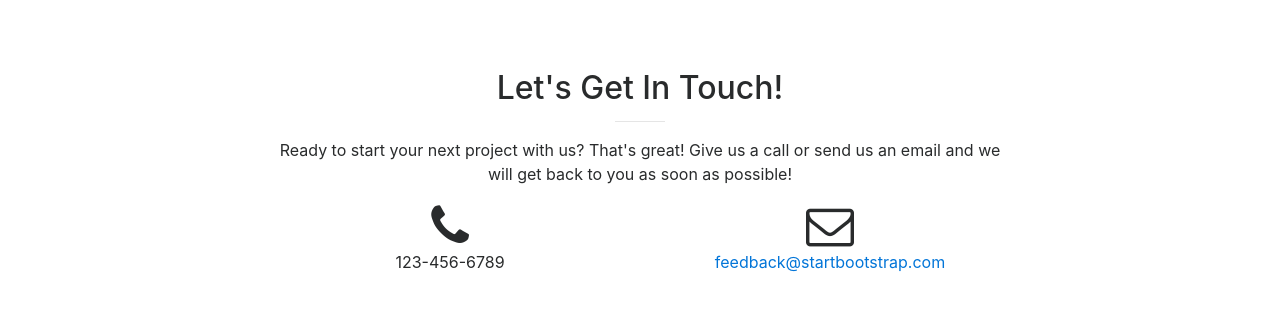
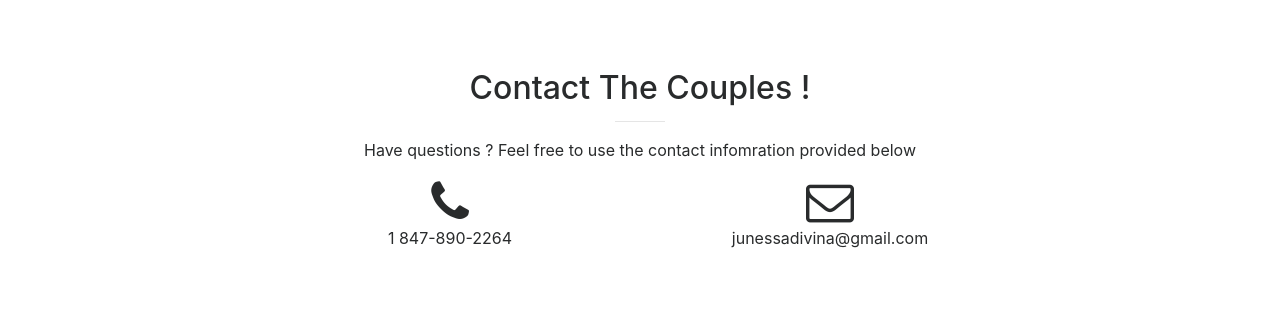
Before and after one commit to LawNessa/Wedding, a website with bundled scripts: page index.html in a window 1280 px wide. Shown: the part 2091-2401 px from the top of the page. Built offline with nearby package versions, Linux system fonts and the light colour scheme.

Commit message:
Update index.html

```diff
--- a/index.html
+++ b/index.html
@@ -97,7 +97,7 @@
                     <div class="service-box">
                         <i class="fa fa-4x fa-paper-plane text-primary sr-icons"></i>
                         <h3>Location</h3>
-                        <p class="text-muted">Handlery Hotel San Diego, California</p>
+                        <p class="text-muted">Handlery Hotel, San Diego, CA 92108</p>
                     </div>
                 </div>
                 <div class="col-lg-3 col-md-6 text-center">
@@ -226,17 +226,17 @@
         <div class="container">
             <div class="row">
                 <div class="col-lg-8 offset-lg-2 text-center">
-                    <h2 class="section-heading">Let's Get In Touch!</h2>
+                    <h2 class="section-heading"> Contact The Couples !</h2>
                     <hr class="primary">
-                    <p>Ready to start your next project with us? That's great! Give us a call or send us an email and we will get back to you as soon as possible!</p>
+                    <p>Have questions ? Feel free to use the contact infomration provided below</p>
                 </div>
                 <div class="col-lg-4 offset-lg-2 text-center">
                     <i class="fa fa-phone fa-3x sr-contact"></i>
-                    <p>123-456-6789</p>
+                    <p>1 847-890-2264</p>
                 </div>
                 <div class="col-lg-4 text-center">
                     <i class="fa fa-envelope-o fa-3x sr-contact"></i>
-                    <p><a href="mailto:your-email@your-domain.com">feedback@startbootstrap.com</a></p>
+                    <p><a href=""></a>junessadivina@gmail.com</p>
                 </div>
             </div>
         </div>
```
